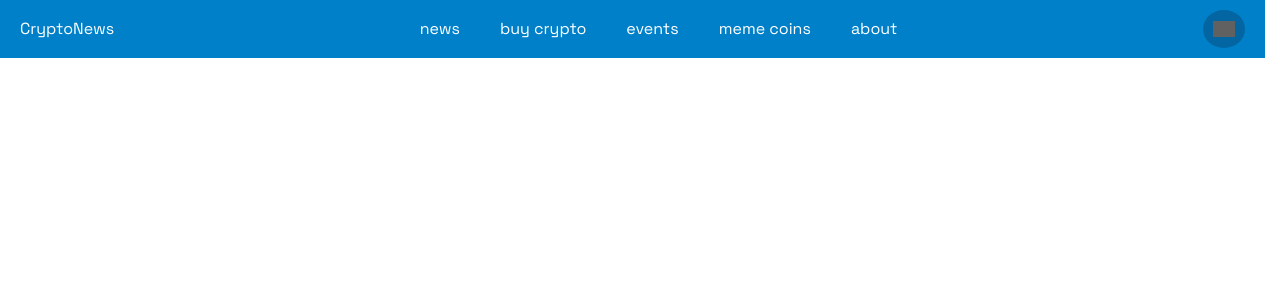
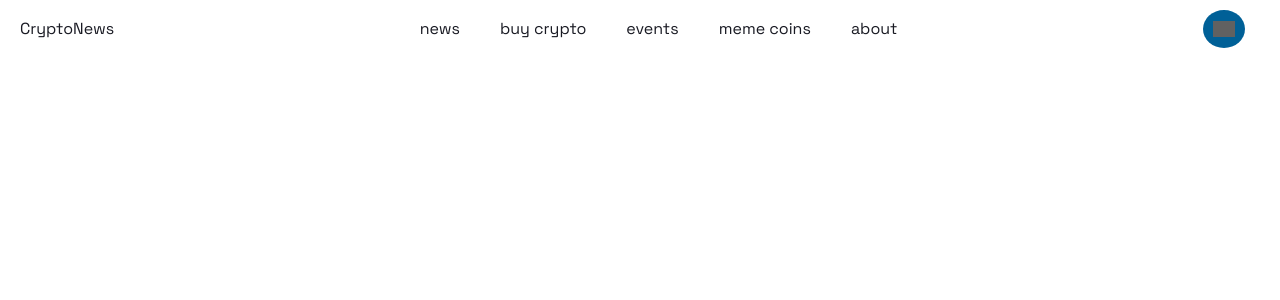
Before and after one commit to ValeryKhomich/CryptoNews, a Django app: page / in a window 1280 px wide. Shown: the top 300 px of the page. Run offline with Django 5.2, Linux system fonts and the light colour scheme; grey boxes are pictures that could not be loaded.

Commit message:
Header and burger-menu complited

```diff
--- a/CryptoNews/CryptoNews/settings.py
+++ b/CryptoNews/CryptoNews/settings.py
@@ -113,6 +113,7 @@ USE_TZ = True
 
 STATIC_URL = 'static/'
 
+
 # Default primary key field type
 # https://docs.djangoproject.com/en/5.1/ref/settings/#default-auto-field
 
--- a/CryptoNews/news/static/news/css/_globals.scss
+++ b/CryptoNews/news/static/news/css/_globals.scss
@@ -1,8 +1,8 @@
 body {
     @include fluid-text(18, 16);
 
-    background-color: var(--color-bg-body);
-    color: var(--color_dark);
+    background-color: var(--color-bg);
+    color: var(--color-text);
     transition: background 0.3s, color 0.3s;
 
     font-family: var(--font-family-base);
@@ -46,7 +46,8 @@ h4 {
 
 /* Тёмная тема */
 .dark-theme {
-    --color-bg-body: var(--color_dark);
-    --color-bg-elements: var(--color_dark);
-    --color-bg-elements-deep: var(--color-bg-elements-dark-theme);
+    --color-bg: var(--color_dark);
+    --color-text: var(--color-light);
+    --color-bg-element-light: var(--color-blue-dark);
+    --color-bg-element-dark: var(--color-blue-ligth);
 }
--- a/CryptoNews/news/static/news/css/_mixins.scss
+++ b/CryptoNews/news/static/news/css/_mixins.scss
@@ -35,6 +35,11 @@
     translate: -50% -50%;
 }
 
+@mixin square($size) {
+    width: $size;
+    aspect-ratio: 1;
+}
+
 @mixin circle($size) {
     width: $size;
     aspect-ratio: 1;
--- a/CryptoNews/news/static/news/css/_variables.scss
+++ b/CryptoNews/news/static/news/css/_variables.scss
@@ -1,14 +1,13 @@
 :root {
     --color_dark: #191A23;
     --color-light: #FFFFFF;
-    --color-blue: #0080c8;
-    --color-blue-dark: #0366a3;
+    --color-blue-ligth: #51bfff;
+    --color-blue-dark: #006097;
 
-    --color-bg-body: #FFFFFF;
-    --color-bg-elements: #0080c8;
-    --color-bg-elements-deep: #0366a3;
-    --color-bg-elements-dark-theme: #848484;
-
+    --color-bg: #FFFFFF;
+    --color-text: #191A23;
+    --color-bg-element-light: #51bfff;
+    --color-bg-element-dark: #006097;
 
     --border: 1px solid var(--color_dark);
     --border-radius: 14px;
--- /dev/null
+++ b/CryptoNews/news/static/news/css/blocks/_burger-button.scss
@@ -0,0 +1,23 @@
+.burger-button {
+    @include reset-button;
+    @include square(48px);
+
+    position: relative;
+    border-radius: var(--border-radius-small);
+
+    @include hover {
+        background-color: var(--color-bg-element-light);
+    }
+
+    &::after {
+        @include abs-center;
+
+        content: '';
+        width: 50%;
+        height: 2px;
+        background-color: var(--color-text);
+        border-radius: 5px;
+        box-shadow: 0 -8px  var(--color-text), 0 8px  var(--color-text);
+
+    }
+}
--- /dev/null
+++ b/CryptoNews/news/static/news/css/blocks/_cross-button.scss
@@ -0,0 +1,31 @@
+.cross-button {
+    @include reset-button;
+    @include square(48px);
+
+    position: relative;
+    border-radius: var(--border-radius-small);
+
+    @include hover {
+        background-color: var(--color-bg-element-light);
+    }
+
+    &::before,
+    &::after {
+        content: '';
+        position: absolute;
+        top: 50%;
+        left: 7px;
+        width: 70%;
+        height: 2px;
+        background-color: var(--color-text);
+        border-radius: 5px;
+    }
+
+    &::before {
+        rotate: 45deg;
+    }
+
+    &::after {
+        rotate: -45deg;
+    }
+}
--- a/CryptoNews/news/static/news/css/blocks/_header.scss
+++ b/CryptoNews/news/static/news/css/blocks/_header.scss
@@ -1,12 +1,10 @@
 .header {
-    background-color: var(--color-bg-elements);
 
     &__inner {
         display: flex;
         justify-content: space-between;
         align-items: stretch;
         padding-block: 10px;
-        color: var(--color-light);
     }
 
     &__logo {
@@ -14,6 +12,13 @@
         display: flex;
         align-items: center;
         justify-content: center;
+
+        @include mobile {
+            flex-grow: 1;
+            justify-content: left;
+        }
+
+
     }
 
     &__menu {
@@ -61,7 +66,7 @@
     }
 
     &__button {
-        background-color: var(--color-bg-elements-deep);
+        background-color: var(--color-bg-element-dark);
         padding: 10px 10px;
         border: none;
         border-radius: 50%;
--- /dev/null
+++ b/CryptoNews/news/static/news/css/blocks/_mobile-overlay.scss
@@ -0,0 +1,27 @@
+.mobile-overlay {
+    background-color: var(--color-bg);
+    color: var(--color-text);
+    width: 100%;
+    height: 100%;
+    margin: 0;
+    padding: 14px 20px;
+    border: none;
+
+    &:modal {
+        max-width: 100%;
+        max-height: 100%;
+    }
+
+    &__close-button-wrapper {
+        display: flex;
+        justify-content: end;
+    }
+
+    &__list {
+        @include flex-center;
+
+        flex-direction: column;
+        row-gap: 30px;
+        min-height: 80vh;
+    }
+}
--- a/CryptoNews/news/static/news/css/styles.css
+++ b/CryptoNews/news/static/news/css/styles.css
@@ -216,12 +216,12 @@ svg * {
 :root {
   --color_dark: #191A23;
   --color-light: #FFFFFF;
-  --color-blue: #0080c8;
-  --color-blue-dark: #0366a3;
-  --color-bg-body: #FFFFFF;
-  --color-bg-elements: #0080c8;
-  --color-bg-elements-deep: #0366a3;
-  --color-bg-elements-dark-theme: #848484;
+  --color-blue-ligth: #51bfff;
+  --color-blue-dark: #006097;
+  --color-bg: #FFFFFF;
+  --color-text: #191A23;
+  --color-bg-element-light: #51bfff;
+  --color-bg-element-dark: #006097;
   --border: 1px solid var(--color_dark);
   --border-radius: 14px;
   --border-radius-small: 7px;
@@ -324,26 +324,61 @@ h4 {
 
 /* Тёмная тема */
 .dark-theme {
-  --color-bg-body: var(--color_dark);
-  --color-bg-elements: var(--color_dark);
-  --color-bg-elements-deep: var(--color-bg-elements-dark-theme);
+  --color-bg: var(--color_dark);
+  --color-text: var(--color-light);
+  --color-bg-element-light: var(--color-blue-dark);
+  --color-bg-element-dark: var(--color-blue-ligth);
 }
 
-.header {
-  background-color: var(--color-bg-elements);
+.burger-button {
+  padding: 0;
+  background-color: transparent;
+  border: none;
+  width: 48px;
+  aspect-ratio: 1;
+  position: relative;
+  border-radius: var(--border-radius-small);
 }
+@media (hover: hover) {
+  .burger-button:hover {
+    background-color: var(--color-bg-element-light);
+  }
+}
+@media (hover: none) {
+  .burger-button:active {
+    background-color: var(--color-bg-element-light);
+  }
+}
+.burger-button::after {
+  position: absolute;
+  top: 50%;
+  left: 50%;
+  translate: -50% -50%;
+  content: "";
+  width: 50%;
+  height: 2px;
+  background-color: var(--color-text);
+  border-radius: 5px;
+  box-shadow: 0 -8px var(--color-text), 0 8px var(--color-text);
+}
+
 .header__inner {
   display: flex;
   justify-content: space-between;
   align-items: stretch;
   padding-block: 10px;
-  color: var(--color-light);
 }
 .header__logo {
   align-self: stretch; /* Растягивает кнопку по высоте родителя */
   display: flex;
   align-items: center;
   justify-content: center;
+}
+@media (max-width: 767px) {
+  .header__logo {
+    flex-grow: 1;
+    justify-content: left;
+  }
 }
 .header__menu-list {
   display: flex;
@@ -387,7 +422,7 @@ h4 {
   justify-content: center;
 }
 .header__button {
-  background-color: var(--color-bg-elements-deep);
+  background-color: var(--color-bg-element-dark);
   padding: 10px 10px;
   border: none;
   border-radius: 50%;
--- a/CryptoNews/news/static/news/css/styles.scss
+++ b/CryptoNews/news/static/news/css/styles.scss
@@ -8,4 +8,7 @@
     'globals';
 
 @import
-    './blocks/header';
+    './blocks/burger-button',
+    './blocks/header',
+    './blocks/cross-button',
+    './blocks/mobile-overlay';
--- a/CryptoNews/news/templates/news/base.html
+++ b/CryptoNews/news/templates/news/base.html
@@ -1,9 +1,12 @@
 {% load static %}
+
 
 <!DOCTYPE html>
 <html lang="en">
 <head>
     <meta charset="UTF-8">
+    <meta name="viewport" content="width=device-width, initial-scale=1.0">
+    <!-- <link rel="stylesheet" href="../../static/news/css/styles.css"> -->
     <link rel="stylesheet" href="{% static 'news/css/styles.css' %}">
     <title>{{ title }}</title>
 </head>
@@ -50,13 +53,47 @@
                     id="theme-icon" alt="sun" class="header__icon" width="22" height="22" loading="lazy">
             </button>
 
-
+            <button
+            class="header__burger-button button__burger-menu burger-button visible-mobile"
+            onclick="mobileOverlay.showModal()"
+            >
+                <span class="visually-hidden">Open navigation menu</span>
+            </button>
 
         </div>
     </header>
 
 
+
     {% block content %} {% endblock %}
+
+    <dialog class="mobile-overlay visible-mobile" id="mobileOverlay">
+        <form class="mobile-overlay__close-button-wrapper" method="dialog">
+            <button class="mobile-overlay__close-button cross-button" type="submit">
+                <span class="visually-hidden">Close navigation menu</span>
+            </button>
+        </form>
+        <div class="mobile-overlay__body">
+            <ul class="mobile-overlay__list">
+                <li class="mobile-overlay__item">
+                    <a href="/" class="mobile-overlay__link">news</a>
+                </li>
+                <li class="mobile-overlay__item">
+                    <a href="/" class="mobile-overlay__link">buy crypto</a>
+                </li>
+                <li class="mobile-overlay__item">
+                    <a href="/" class="mobile-overlay__link">events</a>
+                </li>
+                <li class="mobile-overlay__item">
+                    <a href="/" class="mobile-overlay__link">meme coins</a>
+                </li>
+                <li class="mobile-overlay__item">
+                    <a href="/" class="mobile-overlay__link">about</a>
+                </li>
+            </ul>
+        </div>
+    </dialog>
+
     <script src="{% static 'news/js/script.js' %}"></script>
 </body>
 </html>
```
Also changed, not shown: other parts of CryptoNews/news/static/news/css/styles.css (+64 -2 lines), 1 other file.
